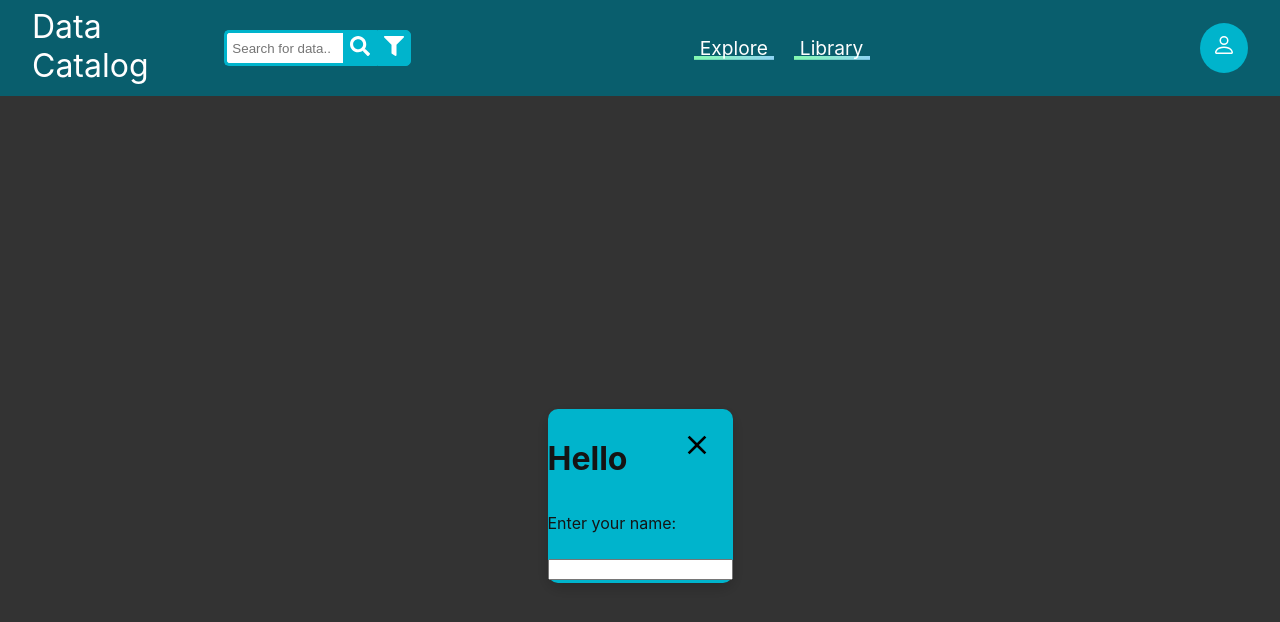
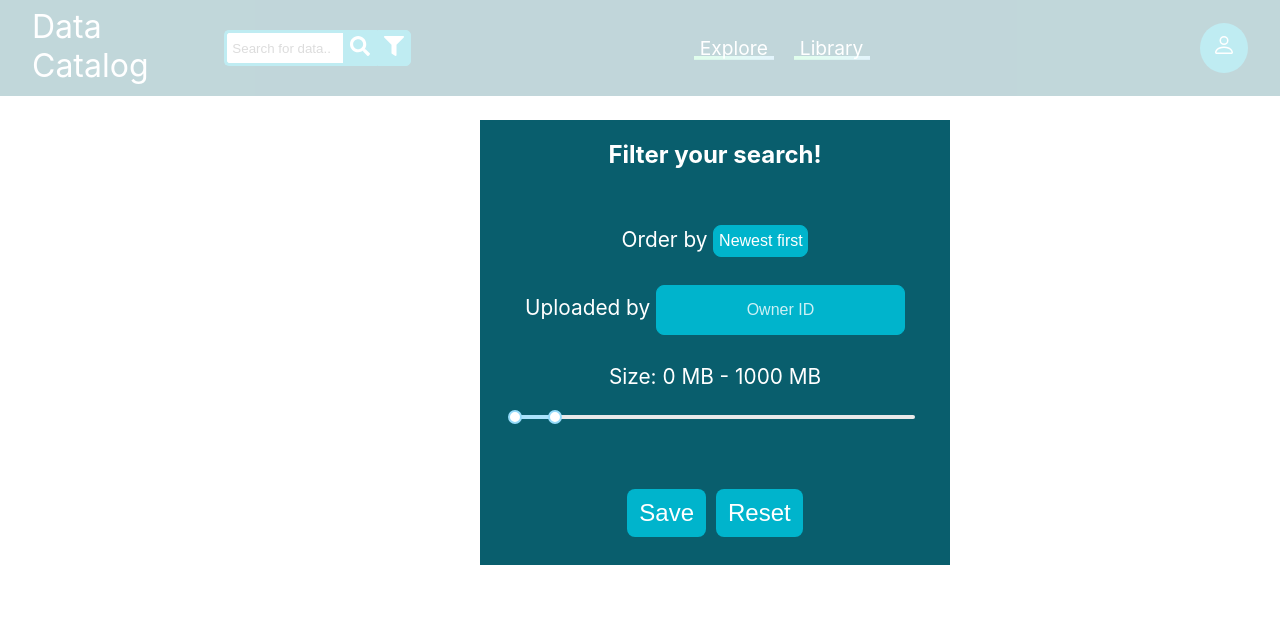
Before and after one commit to data-catalog/datacatalog-frontend, a React (Create React App) app: page / in a window 1280 px wide. Both pictures are taken after a click on the button 394 px from the left and 48 px from the top of the page. Shown: the top 622 px of the page. Built offline with nearby package versions, Linux system fonts and the light colour scheme.

Commit message:
Filter initial design

```diff
--- a/package.json
+++ b/package.json
@@ -12,6 +12,7 @@
     "axios": "^0.21.0",
     "install": "^0.13.0",
     "npm": "^6.14.8",
+    "rc-slider": "^9.6.2",
     "react": "^16.14.0",
     "react-dom": "^16.14.0",
     "react-hook-form": "^6.10.1",
@@ -24,6 +25,7 @@
     "react-router-dom": "^5.2.0",
     "react-scripts": "^3.4.3",
     "react-spring": "^8.0.27",
+    "react-sticky-box": "^0.9.3",
     "react-transition-group": "^4.4.1",
     "styled-components": "^5.2.0",
     "yup": "^0.29.3"
@@ -40,7 +42,7 @@
     "prettier": "2.1.2"
   },
   "scripts": {
-    "start": "react-scripts start",
+    "start": "set PORT=3001 && react-scripts start",
     "build": "react-scripts build",
     "test": "react-scripts test",
     "eject": "react-scripts eject"
--- a/src/App.js
+++ b/src/App.js
@@ -1,22 +1,14 @@
-import React, { useState } from 'react';
+import React from 'react';
 import './App.css';
 import { BrowserRouter as Router, Switch, Route } from 'react-router-dom';
 import Navbar from './components/Navbar/Navbar';
-import FilterModal from './components/SearchBar/FilterModal/FilterModal';
 import { AuthProvider } from './context/AuthContext';
 
 const App = () => {
-  const [showModal, setShowModal] = useState(false);
-
-  const openModal = () => {
-    setShowModal((prev) => !prev);
-  };
-
   return (
     <AuthProvider>
       <Router>
-        <Navbar openModal={openModal} />
-        <FilterModal showModal={showModal} setShowModal={setShowModal} />
+        <Navbar />
         <Switch>
           <Route path="/" />
         </Switch>
--- a/src/apis/api.js
+++ b/src/apis/api.js
@@ -1,7 +1,7 @@
 import axios from 'axios';
 
 const Api = axios.create({
-  baseURL: 'http://localhost:3000/',
+  baseURL: 'https://datacatalogregistryuserhandletest.azurewebsites.net',
   headers: {
     'Content-Type': 'application/json',
     'Access-Control-Allow-Origin': '*',
--- a/src/components/SearchBar/FilterModal/Filter.js
+++ b/src/components/SearchBar/FilterModal/Filter.js
@@ -1,25 +1,92 @@
-import React from 'react';
-import styled from 'styled-components';
+import React, { useState } from 'react';
+import { ThemeProvider } from 'styled-components';
 import { FaFilter } from 'react-icons/fa';
+import Modal from 'react-modal';
+import { Range } from 'rc-slider';
+import { Colors } from '../../Global/Colors';
+import {
+  ModalContainer,
+  FilterHeader,
+  FilterButton,
+  Form,
+  FieldLabel,
+  OrderBySelect,
+  SelectOption,
+  Button,
+  ButtonContainer,
+  Input,
+} from './FilterStyles';
+import 'rc-slider/assets/index.css';
 
-const FilterButton = styled.button`
-  width: 40px;
-  height: 36px;
-  border: 1px solid #00b4cc;
-  background: #00b4cc;
-  text-align: center;
-  color: #fff;
-  border-radius: 0 5px 5px 0;
-  cursor: pointer;
-  font-size: 20px;
-`;
+const SaveFilterSettings = (sizeBounds, order, owner) => {
+  localStorage.setItem('lowerSizeBound', sizeBounds[0]);
+  localStorage.setItem('upperSizeBound', sizeBounds[1]);
+  localStorage.setItem('orderFilter', order);
+  localStorage.setItem('ownerFilter', owner);
+};
 
-const Filter = ({ openModal }) => {
+const ResetDefaultFilter = () => {};
+
+const FilterForm = () => {
+  const [sizeBounds, setSizeBounds] = useState([0, 1000]);
+  const [ownerFilter, setOwnerFilter] = useState(null);
+  const [orderFilter, setOrderFilter] = useState('newest');
+
   return (
     <>
-      <FilterButton onClick={openModal}>
+      <Form>
+        <FieldLabel>
+          Order by{' '}
+          <OrderBySelect>
+            <SelectOption value="newest">Newest first</SelectOption>
+            <SelectOption value="oldest">Oldest first</SelectOption>
+            <SelectOption value="popular">Most popular</SelectOption>
+          </OrderBySelect>
+        </FieldLabel>
+
+        <FieldLabel>
+          Uploaded by <Input type="text" name="owner" placeholder="Owner ID" />
+        </FieldLabel>
+
+        <FieldLabel>
+          Size: {sizeBounds[0]} MB - {sizeBounds[1]} MB
+        </FieldLabel>
+        <Range defaultValue={[0, 1000]} max={10000} onChange={setSizeBounds} />
+      </Form>
+      <ButtonContainer>
+        <Button onClick={SaveFilterSettings(sizeBounds, ownerFilter, orderFilter)}>Save</Button>
+        <Button>Reset</Button>
+      </ButtonContainer>
+    </>
+  );
+};
+
+const Filter = () => {
+  const [isFilterOpen, setFilterOpen] = useState(false);
+
+  return (
+    <>
+      <FilterButton
+        onClick={() => {
+          setFilterOpen(true);
+        }}
+      >
         <FaFilter />
       </FilterButton>
+      <ThemeProvider theme={Colors}>
+        <Modal
+          isOpen={isFilterOpen}
+          onRequestClose={() => setFilterOpen(false)}
+          contentLabel="Filter Modal"
+          className="FilterModal"
+          closeTimeoutMS={500}
+        >
+          <ModalContainer>
+            <FilterHeader>Filter your search!</FilterHeader>
+            <FilterForm />
+          </ModalContainer>
+        </Modal>
+      </ThemeProvider>
     </>
   );
 };
--- a/src/components/SearchBar/FilterModal/FilterForm.js
+++ /dev/null
@@ -1,21 +0,0 @@
-import React, { useState } from 'react';
-
-const FilterForm = () => {
-  const [username, setUsername] = useState(false);
-
-  const myChangeHandler = (event) => {
-    setUsername(event.target.value);
-  };
-
-  return (
-    <>
-      <form>
-        <h1>Hello {username}</h1>
-        <p>Enter your name:</p>
-        <input type="text" onChange={myChangeHandler} />
-      </form>
-    </>
-  );
-};
-
-export default FilterForm;
--- a/src/components/SearchBar/FilterModal/FilterModal.js
+++ /dev/null
@@ -1,100 +0,0 @@
-import React, { useEffect, useCallback } from 'react';
-import styled from 'styled-components';
-import { MdClose } from 'react-icons/md';
-import { useSpring, animated } from 'react-spring';
-import FilterForm from './FilterForm';
-
-const Background = styled.div`
-  width: 100%;
-  height: 100%;
-  background: rgba(0, 0, 0, 0.8);
-  position: fixed;
-  //right: 25%;
-  display: flex;
-  justify-content: center;
-  align-items: center;
-`;
-
-const FilterWrapper = styled.div`
-  width: 100%;
-  height: 100%;
-  box-shadow: 0 5px 16px rgba(0, 0, 0, 0.2);
-  background: #00b4cc;
-  color: #000;
-  position: relative;
-  z-index: 10;
-  border-radius: 10px;
-`;
-
-const ModalContent = styled.div`
-  display: flex;
-  flex-direction: column;
-  justify-content: center;
-  align-items: center;
-  line-height: 1.8;
-  color: #141414;
-  p {
-    margin-bottom: 1rem;
-  }
-  button {
-    padding: 10px 24px;
-    background: #141414;
-    color: #fff;
-    border: none;
-  }
-`;
-
-const CloseModalButton = styled(MdClose)`
-  cursor: pointer;
-  position: absolute;
-  top: 20px;
-  right: 20px;
-  width: 32px;
-  height: 32px;
-  padding: 0;
-  z-index: 10;
-`;
-
-const FilterModal = ({ showModal, setShowModal }) => {
-  const animation = useSpring({
-    config: {
-      duration: 250,
-    },
-    opacity: showModal ? 1 : 0,
-    transform: showModal ? 'translateY(0%)' : 'translateY(-100%)',
-  });
-
-  const keyPress = useCallback(
-    (e) => {
-      if (e.key === 'Escape' && showModal) {
-        setShowModal(false);
-        console.log('I pressed');
-      }
-    },
-    [setShowModal, showModal]
-  );
-
-  useEffect(() => {
-    document.addEventListener('keydown', keyPress);
-    return () => document.removeEventListener('keydown', keyPress);
-  }, [keyPress]);
-
-  return (
-    <>
-      {showModal ? (
-        <Background>
-          <animated.div style={animation}>
-            <FilterWrapper showModal={showModal}>
-              <ModalContent>
-                <FilterForm />
-              </ModalContent>
-              <CloseModalButton aria-label="Close modal" onClick={() => setShowModal((prev) => !prev)} />
-            </FilterWrapper>
-          </animated.div>
-        </Background>
-      ) : null}
-    </>
-  );
-};
-
-export default FilterModal;
--- /dev/null
+++ b/src/components/SearchBar/FilterModal/FilterStyles.js
@@ -0,0 +1,125 @@
+import styled from 'styled-components';
+
+const FilterButton = styled.button`
+  width: 40px;
+  height: 36px;
+  border: 1px solid #00b4cc;
+  background: #00b4cc;
+  text-align: center;
+  color: #fff;
+  border-radius: 0 5px 5px 0;
+  cursor: pointer;
+  font-size: 20px;
+`;
+
+const ModalContainer = styled.div`
+  display: flex;
+  align-items: center;
+  justify-content: center;
+  align-content: flex-start;
+  background-color: ${(props) => props.theme.back_color};
+  flex-direction: column;
+`;
+
+const FilterHeader = styled.h2`
+  color: white;
+  align-self: center;
+`;
+
+const OrderBySelect = styled.select`
+  font-size: 16px;
+  border: 1px solid ${(props) => props.theme.lightblue};
+  height: 2em;
+  border-radius: 8px;
+  background-color: ${(props) => props.theme.lightblue};
+  appearance: none;
+  -moz-appearance: none;
+  -webkit-appearance: none;
+  color: white;
+  text-align: center;
+
+  &:hover {
+    transition: all 0.2s ease-in-out;
+    background: ${(props) => props.theme.button_darker};
+    border: 1px solid ${(props) => props.theme.button_darker};
+    color: black;
+  }
+`;
+
+const SelectOption = styled.option`
+  color: white;
+`;
+
+const FilterForm = styled.div``;
+
+const Form = styled.form`
+  width: 25em;
+  height: 15em;
+  padding: 15px 35px 40px;
+  margin: 0 auto;
+  background-color: ${(props) => props.theme.back_color};
+  text-align: center;
+  color: white;
+  align-self: center;
+`;
+
+const Input = styled.input`
+  font-size: 16px;
+  border-radius: 8px;
+  border: 1px solid ${(props) => props.theme.lightblue};
+  height: 1.5em;
+  background-color: ${(props) => props.theme.lightblue};
+  color: white;
+  padding: 12px 20px;
+  margin: 8px 0;
+
+  ::placeholder {
+    color: white;
+    opacity: 0.8;
+    text-align: center;
+  }
+`;
+
+const FieldLabel = styled.p`
+  color: white;
+  font-size: 130%;
+`;
+
+const Button = styled.button`
+  background: ${(props) => props.theme.lightblue};
+  padding: 10px 12px;
+  border-radius: 8px;
+  margin: 5px;
+  font-size: 150%;
+  color: white;
+  outline: none;
+  border: none;
+  cursor: pointer;
+  transition: all 0.2s ease-in-out;
+  text-decoration: none;
+  &:hover {
+    transition: all 0.2s ease-in-out;
+    background: ${(props) => props.theme.button_darker};
+    color: black;
+  }
+`;
+
+const ButtonContainer = styled.div`
+  display: flex;
+  align-content: center;
+  margin-bottom: 5%;
+`;
+
+export {
+  FilterButton,
+  ModalContainer,
+  FilterHeader,
+  FilterForm,
+  Form,
+  Input,
+  FieldLabel,
+  OrderBySelect,
+  SelectOption,
+  Button,
+  ButtonContainer,
+};
--- a/src/components/SettingsMenu/AuthModals/LoginForm.js
+++ b/src/components/SettingsMenu/AuthModals/LoginForm.js
@@ -64,6 +64,7 @@ const LoginForm = ({ toggleMenu, toggleModal }) => {
       <Button type="submit" disabled={isSubmitting}>
         Log in!
       </Button>
+      <div>{errors.auth && errors.auth.message}</div>
     </Form>
   );
 };
--- a/src/components/SettingsMenu/AuthModals/RegisterForm.js
+++ b/src/components/SettingsMenu/AuthModals/RegisterForm.js
@@ -41,6 +41,7 @@ const RegisterForm = ({ toggleMenu, toggleModal }) => {
       if (err.response?.status === 422) {
         setError('auth', { type: 'manual', message: 'The provided input is not valid.' });
       } else {
+        console.log(err.response?.status);
         setError('auth', { type: 'manual', message: 'Something went wrong, please try again.' });
       }
     }
--- a/src/components/styles/Form.js
+++ b/src/components/styles/Form.js
@@ -28,10 +28,6 @@ const Input = styled.input`
   padding-right: 10%;
   transform: translateY(-5%);
   border: none;
-
-  &.error {
-    border-color: red;
-  }
 
   &:focus {
     z-index: 2;
--- a/src/index.css
+++ b/src/index.css
@@ -13,13 +13,23 @@ code {
 }
 
 .LoginModal {
-  position: absolute;
+  position: fixed;
   top: 15%;
   left: 40%;
   right: auto;
   bottom: auto;
   max-width: 500px;
   max-height: 500px;
+}
+
+.FilterModal {
+  position: absolute;
+  top: 15%;
+  left: 37.5%;
+  right: auto;
+  bottom: auto;
+  max-width: 500px;
+  max-height: 300px;
 }
 
 .ReactModal__Overlay {
```
Also changed, not shown: 2 other files (tests, documents, lock files or other folders).
